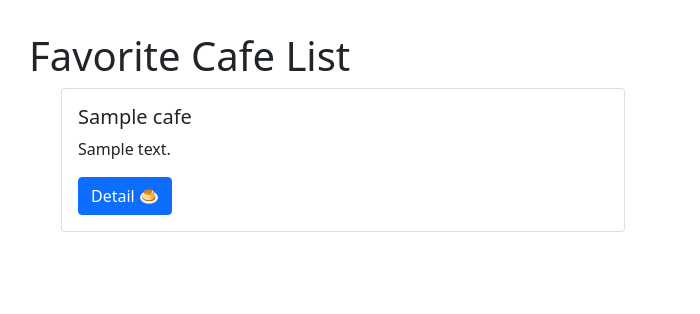
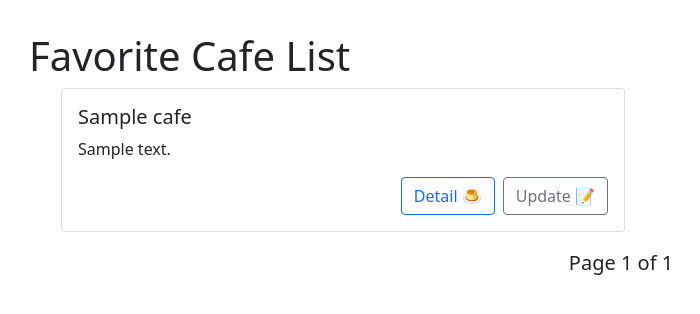
Before and after one commit to jjanmo/django-starter, a Django app: template blog/templates/blog/list.html in a window 1280 px wide. Shown: the part 56-370 px from the top of the page, without its empty margins (19-719 px from the left). Run offline with Django 3.2, Linux system fonts and the light colour scheme; the template is opened without the code that fills it: most values are stand-ins (such as "Sample title", 1, 10 or a date in 2020); some libraries are stand-ins or nearby versions.

Commit message:
Add pagination

```diff
--- a/blog/templates/blog/base.html
+++ b/blog/templates/blog/base.html
@@ -2,30 +2,34 @@
 <!DOCTYPE html>
 <html lang="kr">
   <head>
-    <meta charset="UTF-8">
-    <link href="https://cdn.jsdelivr.net/npm/bootstrap@5.0.0-beta2/dist/css/bootstrap.min.css"
+    <meta charset="UTF-8" />
+    <link
+      href="https://cdn.jsdelivr.net/npm/bootstrap@5.0.0-beta2/dist/css/bootstrap.min.css"
       rel="stylesheet"
       integrity="sha384-BmbxuPwQa2lc/FVzBcNJ7UAyJxM6wuqIj61tLrc4wSX0szH/Ev+nYRRuWlolflfl"
-          crossorigin="anonymous">
+      crossorigin="anonymous"
+    />
     <title>Cafe</title>
   </head>
   <body>
     <nav class="navbar navbar-expand-lg navbar-light bg-light">
       <div class="container-fluid">
         <a class="navbar-brand" href="#">Cafe ☕️</a>
-        <button class="navbar-toggler"
+        <button
+          class="navbar-toggler"
           type="button"
           data-bs-toggle="collapse"
           data-bs-target="#navbarNav"
           aria-controls="navbarNav"
           aria-expanded="false"
-                aria-label="Toggle navigation">
+          aria-label="Toggle navigation"
+        >
           <span class="navbar-toggler-icon"></span>
         </button>
         <div class="collapse navbar-collapse" id="navbarNav">
           <ul class="navbar-nav">
             <li class="nav-item">
-              <a class="nav-link active" aria-current="page" href="#">Fav List</a>
+              <a class="nav-link active" aria-current="page" href="/blog/list">Fav List</a>
             </li>
             <li class="nav-item">
               <a class="nav-link" href="#">Register</a>
@@ -34,15 +38,16 @@
         </div>
       </div>
     </nav>
-    {% block content %}
-    {% endblock %}
-    <script src="https://cdn.jsdelivr.net/npm/@popperjs/core@2.6.0/dist/umd/popper.min.js"
+    {% block content %} {% endblock %}
+    <script
+      src="https://cdn.jsdelivr.net/npm/@popperjs/core@2.6.0/dist/umd/popper.min.js"
       integrity="sha384-KsvD1yqQ1/1+IA7gi3P0tyJcT3vR+NdBTt13hSJ2lnve8agRGXTTyNaBYmCR/Nwi"
-            crossorigin="anonymous">
-    </script>
-    <script src="https://cdn.jsdelivr.net/npm/bootstrap@5.0.0-beta2/dist/js/bootstrap.min.js"
+      crossorigin="anonymous"
+    ></script>
+    <script
+      src="https://cdn.jsdelivr.net/npm/bootstrap@5.0.0-beta2/dist/js/bootstrap.min.js"
       integrity="sha384-nsg8ua9HAw1y0W1btsyWgBklPnCUAFLuTMS2G72MMONqmOymq585AcH49TLBQObG"
-            crossorigin="anonymous">
-    </script>
+      crossorigin="anonymous"
+    ></script>
   </body>
 </html>
--- a/blog/templates/blog/list.html
+++ b/blog/templates/blog/list.html
@@ -1,23 +1,43 @@
-{% extends 'blog/base.html' %}
-{% load static %}
-{% block content %}
-    <div style="margin : 2rem 3rem;">
+{% extends 'blog/base.html' %} {% load static %} {% block content %}
+<div style="margin: 2rem 3rem">
   <h1>Favorite Cafe List</h1>
   <ul>
     {% for cafe in cafes %}
-                <li class="row" style="margin-bottom : 1rem;">
-                    <div class="col-md-6" >
+    <li class="row" style="margin-bottom: 1rem">
+      <div class="col-md-6">
         <div class="card">
-    {#                      <img src="..." class="card-img-top" alt="...">#}
+          <!-- <img src="..." class="card-img-top" alt="..." /> -->
           <div class="card-body">
-                            <h5 class="card-title">{{ cafe.name}}</h5>
-                            <p class="card-text">{{ cafe.address}}</p>
-                            <a href="#" class="btn btn-primary">Detail 🍮 </a>
+            <h5 class="card-title">{{ cafe.name }}</h5>
+            <p class="card-text">{{ cafe.address }}</p>
+            <div class="d-grid gap-2 d-md-flex justify-content-md-end">
+              <a href="#" class="btn btn-outline-primary">Detail 🍮 </a>
+              <a href="#" class="btn btn-outline-secondary">Update 📝 </a>
+            </div>
           </div>
         </div>
       </div>
     </li>
     {% endfor %}
   </ul>
+  <div class="text-center" style="margin-top: 1rem">
+    <span class="">
+      {% if cafes.has_previous %}
+      <a class="text-decoration-none text-secondary" href="?page=1">&laquo;&nbsp;</a>
+      <a class="text-decoration-none text-secondary" href="?page={{ cafes.previous_page_number }}"
+        >{{cafes.previous_page_number}}</a
+      >
+      {% endif %}
+
+      <span class="text-dark fs-5"> &nbsp;Page {{ cafes.number }} of {{ cafes.paginator.num_pages }}&nbsp; </span>
+
+      {% if cafes.has_next %}
+      <a class="text-decoration-none text-secondary" href="?page={{ cafes.next_page_number }}"
+        >{{cafes.next_page_number}}</a
+      >
+      <a class="text-decoration-none text-secondary" href="?page={{ cafes.paginator.num_pages }}">&nbsp;&raquo;</a>
+      {% endif %}
+    </span>
+  </div>
 </div>
 {% endblock %}
```
Also changed, not shown: blog/views.py (+7 -1 lines). Lines whose indentation alone changed are shown as unchanged.
